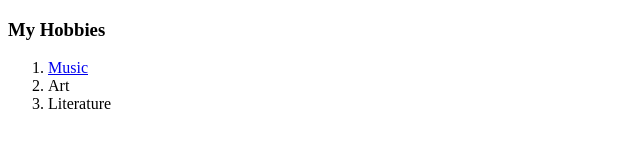
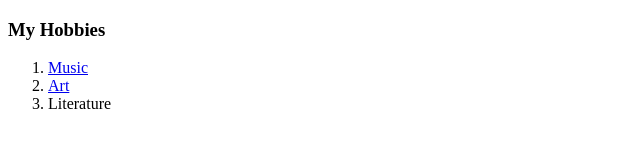
Before and after one commit to AchintaSharma/cv, a plain HTML site: page hobbies.html in a window 1280 px wide. Shown: the full height of the page, 0-640 px from the left. Drawn offline with Linux system fonts and the light colour scheme.

Commit message:
provided link to art page

```diff
--- a/hobbies.html
+++ b/hobbies.html
@@ -8,7 +8,7 @@
     <h3>My Hobbies</h3>
     <ol>
       <li><a href="https://www.youtube.com/watch?v=F-ACq8z9rLs">Music</a></li>
-      <li>Art</li>
+      <li><a href="https://www.instagram.com/a_creators_nook/">Art</a></li>
       <li>Literature</li>
     </ol>
   </body>
```
